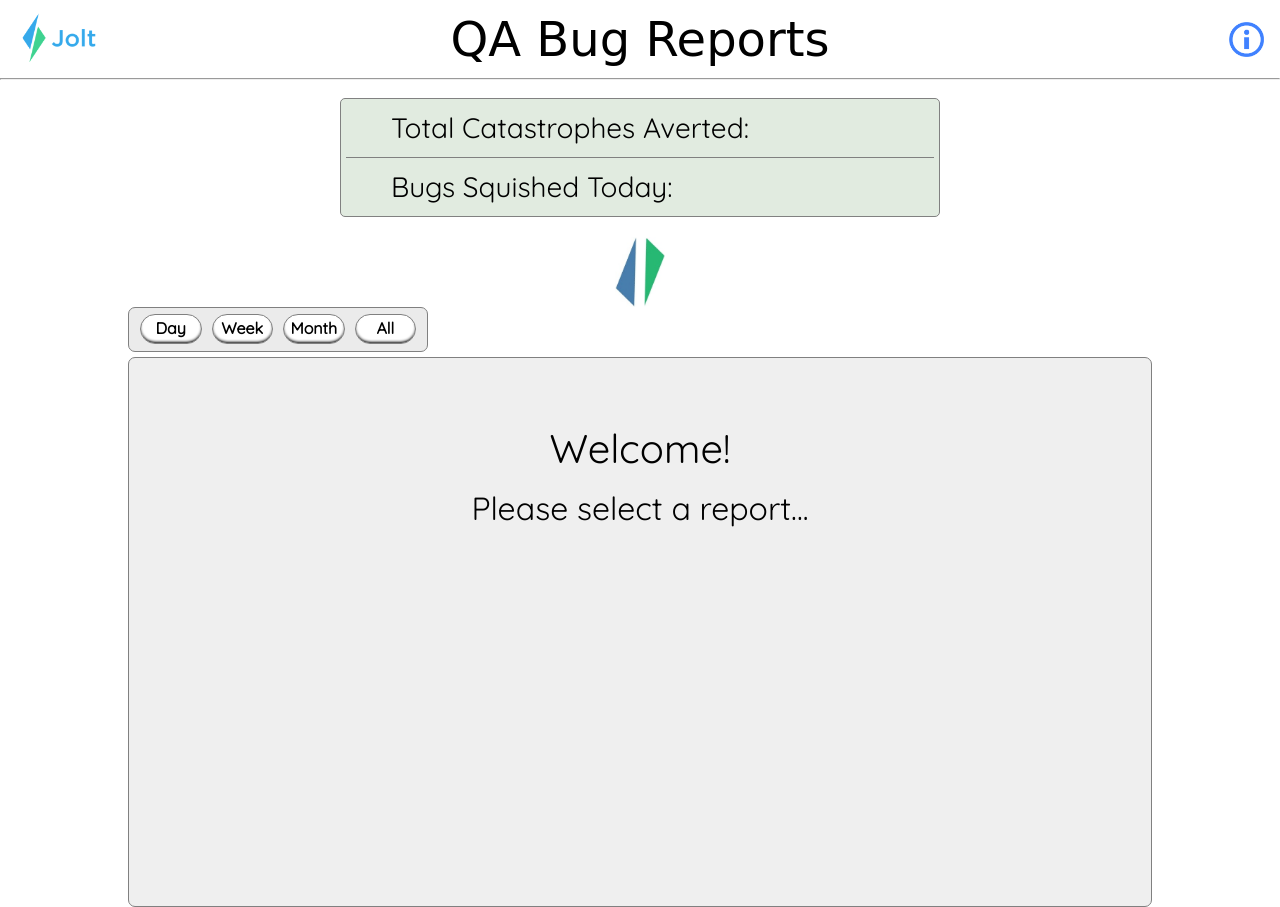
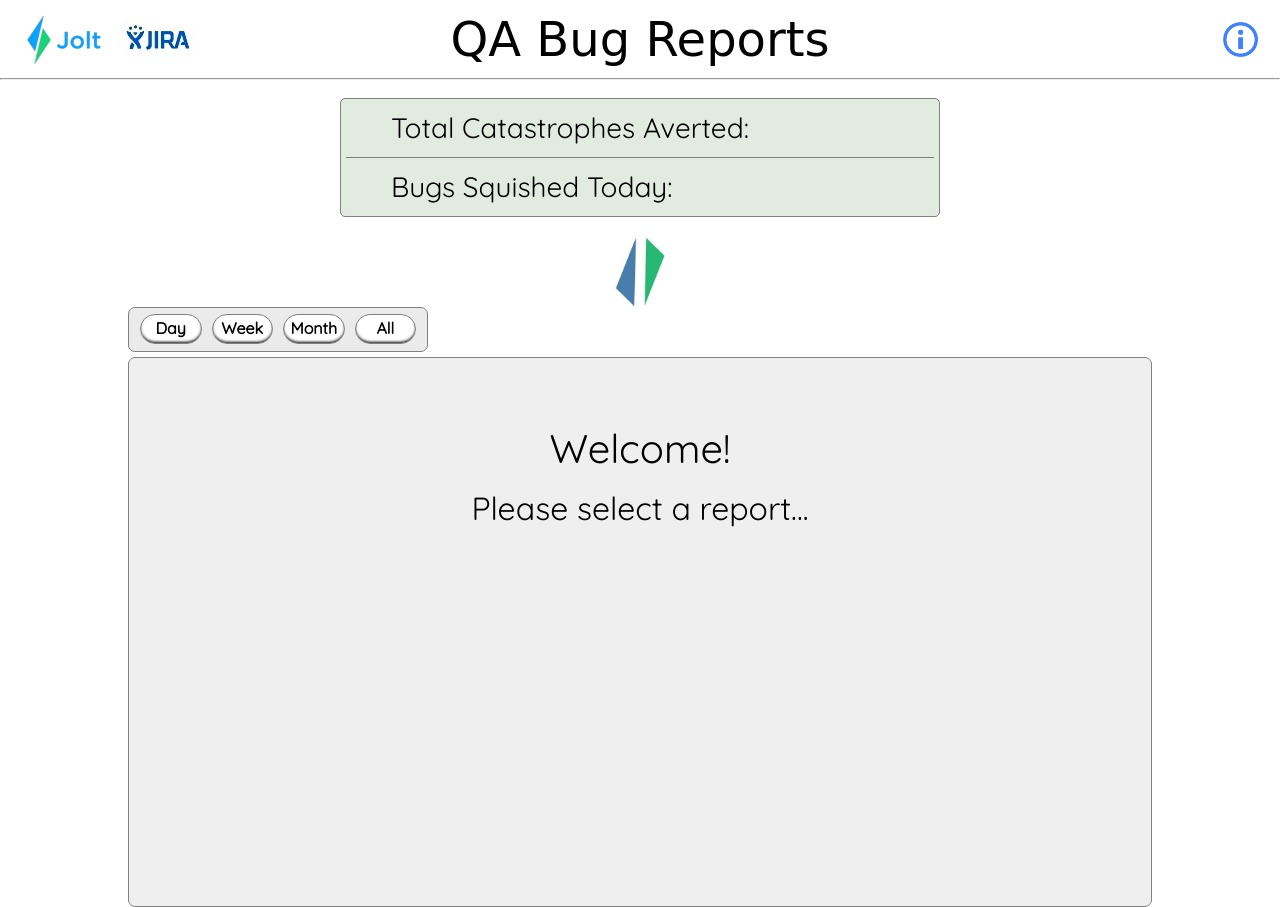
Before and after one commit to erikgolden7/QA_Reports, a website: page public/index.html in a window 1280 px wide. Drawn offline with nearby package versions, Linux system fonts and the light colour scheme; some packages are replaced by stand-ins of ours; no server answers; a web font is replaced by a local one.

Commit message:
added hover effect and jira icon

```diff
--- a/public/css/main.css
+++ b/public/css/main.css
@@ -12,21 +12,103 @@ canvas{
 	height: auto !important;
 	}
 
-.jolt_logo {
+/*.jolt_logo {*/
+	/*position: absolute;*/
+	/*top: 9px;*/
+	/*left: 8px;*/
+	/*background: url('../src/jolt_logo_resize.png') center no-repeat;*/
+	/*background-size: contain;*/
+	/*width: 90px;*/
+	/*height: 60px;*/
+	/*margin-left: 7px;*/
+	/*}*/
+
+/*.jolt_logo:active {*/
+	/*box-shadow: inset 3px 3px 50px rgba(58, 141, 255, 0.25);*/
+	/*border-radius: 50%;*/
+	/*}*/
+
+figure1 {
 	position: absolute;
-	top: 7px;
-	left: 8px;
-	background: url('../src/jolt_logo.png') center no-repeat;
-	background-size: contain;
+	top: 9px;
+	left: 20px;
+	cursor: pointer;
 	width: 90px;
 	height: 60px;
-	margin-left: 7px;
+	margin: 0;
+	padding: 0;
+	background: #fff;
+	overflow: hidden;
 	}
+figure1:hover+span {
+	bottom: -36px;
+	opacity: 1;
+	}
+
+/* Zoom In #1 */
+.hover figure1 img {
+	-webkit-transform: scale(1);
+	transform: scale(1);
+	-webkit-transition: .3s ease-in-out;
+	transition: .3s ease-in-out;
+	}
+.hover figure1:hover img {
+	-webkit-transform: scale(1.18);
+	transform: scale(1.18);
+	}
+
+
+figure2 {
+	position: absolute;
+	top: 12px;
+	left: 115px;
+	width: auto;
+	height: 50px;
+	cursor: pointer;
+	margin: 0;
+	padding: 0;
+	background: #fff;
+	overflow: hidden;
+	}
+figure2:hover+span {
+	bottom: -36px;
+	opacity: 1;
+	}
+
+/* Zoom In #1 */
+.hover figure2 img {
+	-webkit-transform: scale(1);
+	transform: scale(1);
+	-webkit-transition: .3s ease-in-out;
+	transition: .3s ease-in-out;
+	}
+.hover figure2:hover img {
+	-webkit-transform: scale(1.18);
+	transform: scale(1.18);
+	}
+
+
+
+/*.jira {*/
+	/*position: absolute;*/
+	/*top: 12px;*/
+	/*left: 120px;*/
+	/*background: url('../src/JIRA.png') center no-repeat;*/
+	/*background-size: contain;*/
+	/*width: 70px;*/
+	/*height: 50px;*/
+	/*cursor: pointer;*/
+	/*}*/
+
+/*.jira:active {*/
+	/*box-shadow: inset 3px 3px 50px rgba(58, 141, 255, 0.25);*/
+	/*border-radius: 50%;*/
+	/*}*/
 
 .information {
 	position: absolute;
 	top: 22px;
-	right: 16px;
+	right: 22px;
 	background: url('../src/information2.png') center no-repeat;
 	background-size: contain;
 	width: 35px;
--- a/public/index.html
+++ b/public/index.html
@@ -10,16 +10,23 @@
 	</head>
 
 	<body ng-controller="homeCtrl">
-		<a target="_blank" href="https://joltup.com/">
-			<div class="jolt_logo"></div>
-		</a>
+		<div class="hover column">
+			<div>
+				<a target="_blank" href="https://joltup.com/">
+					<figure1><img src="./src/jolt_logo_resize.png" /></figure1>
+				</a>
+				<a target="_blank" href="https://joltup.atlassian.net/secure/Dashboard.jspa">
+					<figure2><img src="./src/JIRA_logo.jpg" /></figure2>
+				</a>
+			</div>
+
 
 		<div id="info" class="information"></div>
 		<div id="popup" class="modal">
 			<div class="modal-content">
 				<span class="close">&times;</span><br/>
 				<h1 class="popup_header">Information</h1>
-				<p class="popup_center">QA Bug Reports is intended to help QA monitor the number of bugs discovered. The count can be incremented and decremented using the jolt arrows in the center of the page. Line graph reports for daily, weekly, monthly, and all time bug statistics are available at the bottom. </p><br>
+				<p class="popup_center">QA Bug Reports is intended to help QA monitor the number of bugs discovered. The count can be incremented and decremented using the jolt arrows in the center of the page. Line graph reports for daily, weekly, monthly, and all time bug statistics are available at the bottom of the page. </p><br>
 				<p><span class="popup_bold">Total Catastrophes Averted:</span> All time cumulative count of bugs discovered.</p><br>
 				<p><span class="popup_bold">Bugs Squished Today:</span> Bug count for the current day.</p><br>
 				<p><span class="popup_bold">Daily Reports:</span> Daily reports are represented by 24 hours in a day.</p><br>
```
Also changed, not shown: public/src/JIRA.png (added), public/src/JIRA_logo.jpg (added), public/src/JIRA_logo.svg (added), public/src/jolt_logo_resize.png (added).
